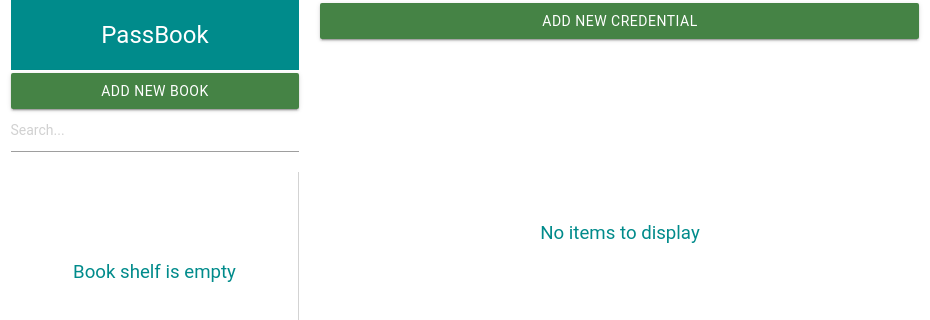
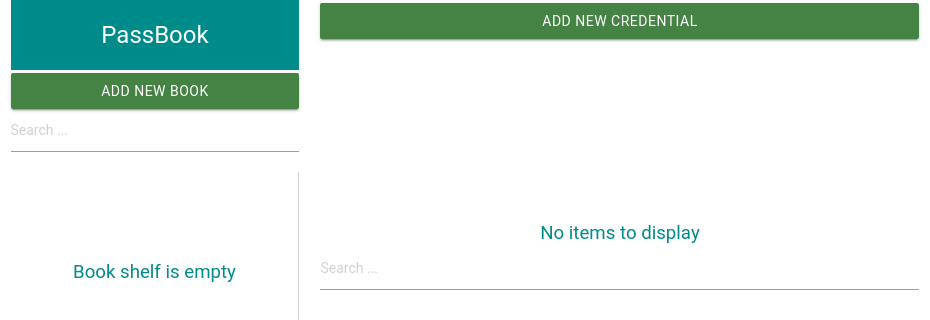
Before and after one commit to mahfuzsust/passbook, an Electron app: page app/index.html in a window 930 px wide. Shown: the top 320 px of the page. Drawn offline with Linux system fonts and the light colour scheme; no server answers; files whose address does not match are found by name; a web font is replaced by a local one.

Commit message:
added search for credential

```diff
--- a/app/index.html
+++ b/app/index.html
@@ -12,7 +12,7 @@
 					PassBook
 				</div>
 				<button type="button" class="btn" id="new_book" style="margin-top:3px;background-color:rgb(69, 131, 69);width:100%;">Add New Book</button>
-				<input type="text" id="searchBook" onkeyup="searchBook()" placeholder="Search..." title="Search">
+				<input type="text" id="searchBook" onkeyup="searchBook()" placeholder="Search ..." title="Search">
 				<div style="overflow:scroll;height:560px;border-right:1px lightgray solid;">
 					<div id="empty_book" style="font-size: 14pt; margin-top:30%; color: darkcyan; text-align: center;">Book shelf is empty</div>
 					<ul id="book_list" style="display: none;"></ul>
@@ -21,6 +21,7 @@
 			<div class="col s8">
 				<button type="button" class="btn" id="new_credential" style="background-color:rgb(69, 131, 69);margin-top:3px;width:100%;">Add New Credential</button>
 				<div id="empty_credential" style="font-size: 14pt; margin-top:30%; color: darkcyan; text-align: center;">No items to display</div>
+				<input type="text" id="searchCredential" onkeyup="searchCredential()" placeholder="Search ..." title="Search">
 				<table id="credential_table" class="bordered highlight" style="display:none;overflow:scroll;height:620px;">
 					<thead>
 						<tr>
@@ -50,10 +51,31 @@
 		for (i = 0; i < li.length; i++) {
 			a = li[i].getElementsByTagName("span")[0];
 			let upper = a.innerHTML.toUpperCase();
-			if (upper.indexOf(filter) > -1) {
+			if (upper.startsWith(filter)) {
 				li[i].style.display = "";
 			} else {
 				li[i].style.display = "none";
+			}
+		}
+	}
+
+	function searchCredential() {
+		var input, filter, table, tr, td, i;
+		input = document.getElementById("searchCredential");
+		filter = input.value.toUpperCase();
+		table = document.getElementById("credential_table");
+		tr = table.getElementsByTagName("tr");
+		for (i = 0; i < tr.length; i++) {
+			td = tr[i].getElementsByTagName("td")[0];
+			if (td) {
+				let span = td.getElementsByTagName("span")[0];
+				let upper = span.innerHTML.toUpperCase();
+
+				if (upper.startsWith(filter)) {
+					tr[i].style.display = "";
+				} else {
+					tr[i].style.display = "none";
+				}
 			}
 		}
 	}
```
